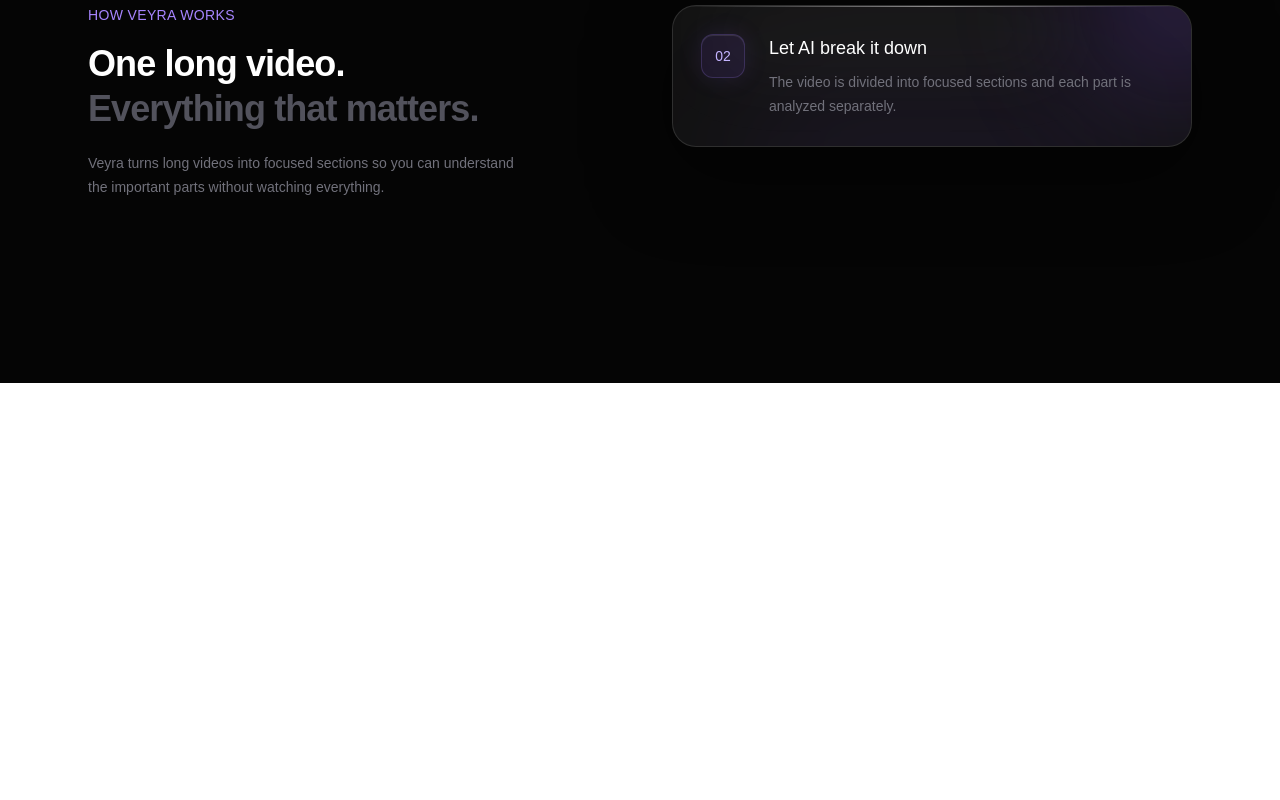
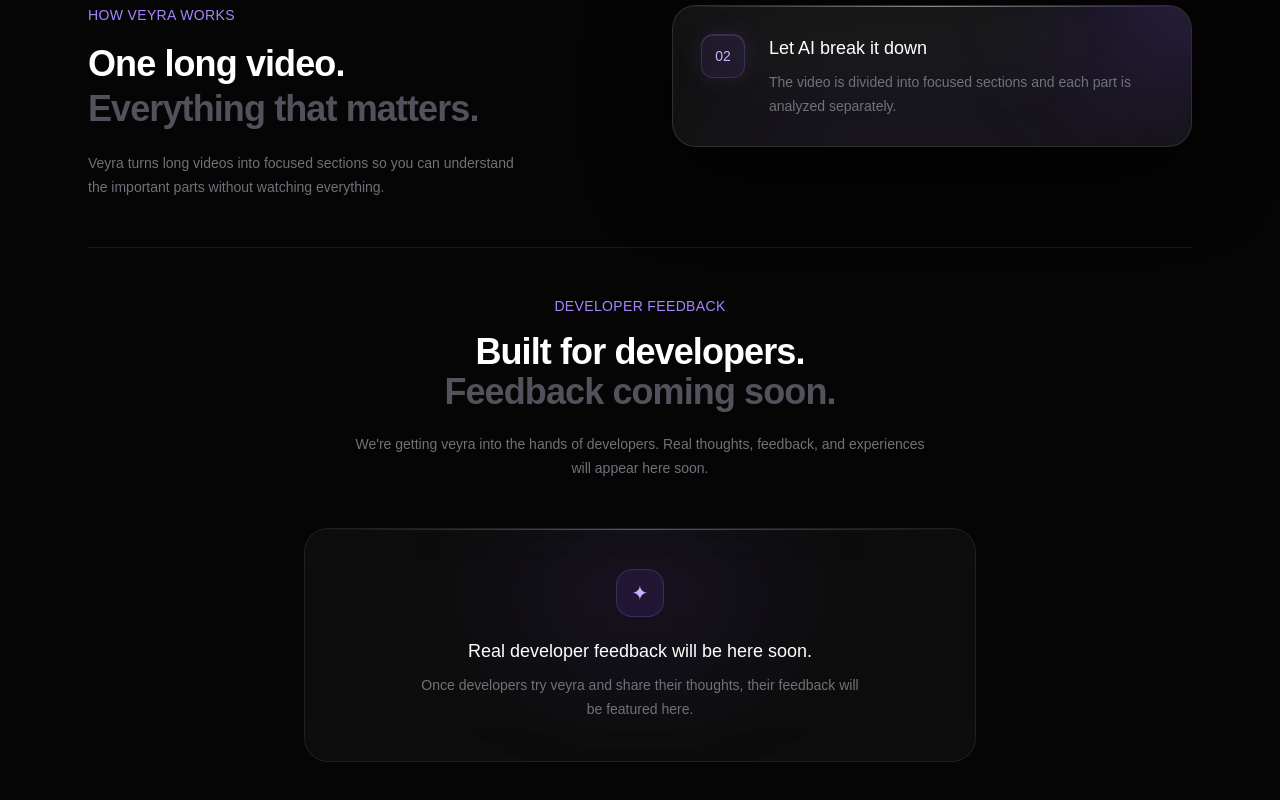
Before and after one commit to HacktoberTrack/veyra, a Next.js app: page / in a window 1280 px wide. Shown: the part 832-1632 px from the top of the page. Before the commit the page ends 1215 px from the top, so only its background shows below. Built offline with nearby package versions, Linux system fonts and the light colour scheme.

Commit message:
fix: reduce spacing between sections

```diff
--- a/app/page.tsx
+++ b/app/page.tsx
@@ -1,6 +1,7 @@
 import Navbar from "@/components/Navbar";
 import Hero from "@/components/Hero";
 import HowItWorks from "@/components/working";
+import Testimonials from "@/components/Testimonials";
 
 export default function Home() {
   return (
@@ -8,6 +9,7 @@ export default function Home() {
       <Navbar />
       <Hero />
       <HowItWorks />
+      <Testimonials />
     </main>
   );
 }
--- /dev/null
+++ b/components/Testimonials.tsx
@@ -0,0 +1,50 @@
+export default function Testimonials() {
+  return (
+    <section className="mx-auto max-w-6xl px-6 pb-12">
+      <div className="border-t border-zinc-900 pt-12">
+        <div className="text-center">
+          <p className="text-sm font-medium tracking-wide text-violet-400">
+            DEVELOPER FEEDBACK
+          </p>
+
+          <h2 className="mt-4 text-3xl font-semibold tracking-tight sm:text-4xl">
+            Built for developers.
+            <br />
+            <span className="text-zinc-600">
+              Feedback coming soon.
+            </span>
+          </h2>
+
+          <p className="mx-auto mt-5 max-w-xl text-sm leading-6 text-zinc-500">
+            We&apos;re getting veyra into the hands of developers.
+            Real thoughts, feedback, and experiences will appear here soon.
+          </p>
+        </div>
+
+        {/* Placeholder */}
+        <div className="mx-auto mt-12 max-w-2xl">
+          <div className="relative overflow-hidden rounded-3xl border border-white/[0.08] bg-white/[0.035] p-10 text-center backdrop-blur-xl">
+            <div className="pointer-events-none absolute inset-x-0 top-0 h-px bg-gradient-to-r from-transparent via-white/30 to-transparent" />
+
+            <div className="pointer-events-none absolute left-1/2 top-0 h-32 w-64 -translate-x-1/2 rounded-full bg-violet-500/10 blur-3xl" />
+
+            <div className="relative">
+              <div className="mx-auto flex h-12 w-12 items-center justify-center rounded-2xl border border-violet-400/20 bg-violet-500/10 text-xl text-violet-300">
+                ✦
+              </div>
+
+              <h3 className="mt-5 text-lg font-medium text-white">
+                Real developer feedback will be here soon.
+              </h3>
+
+              <p className="mx-auto mt-2 max-w-md text-sm leading-6 text-zinc-500">
+                Once developers try veyra and share their thoughts,
+                their feedback will be featured here.
+              </p>
+            </div>
+          </div>
+        </div>
+      </div>
+    </section>
+  );
+}
--- a/components/working.tsx
+++ b/components/working.tsx
@@ -25,7 +25,7 @@ export default function HowItWorks() {
   return (
     <section
       id="how-it-works"
-      className="mx-auto max-w-6xl px-6 pb-32 pt-10"
+      className="mx-auto max-w-6xl px-6 pb-12 pt-10"
     >
       <div className="grid gap-16 border-t border-zinc-900 pt-16 md:grid-cols-2">
         {/* LEFT */}
@@ -49,7 +49,7 @@ export default function HowItWorks() {
         </div>
 
         {/* RIGHT */}
-        <div className="relative h-[250px]">
+        <div className="relative h-[190px]">
           {steps.map((step, index) => (
             <div
               key={step.number}
```
